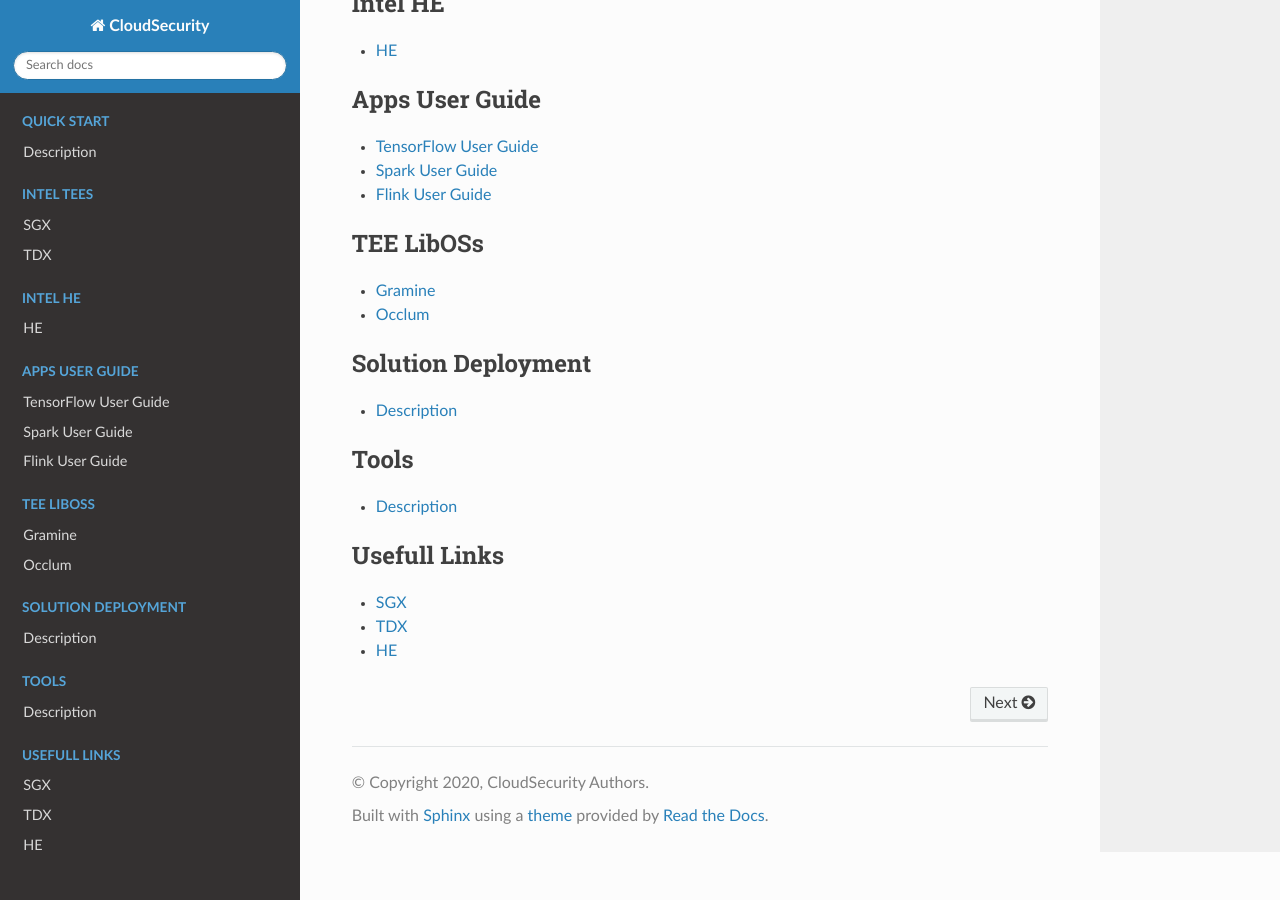
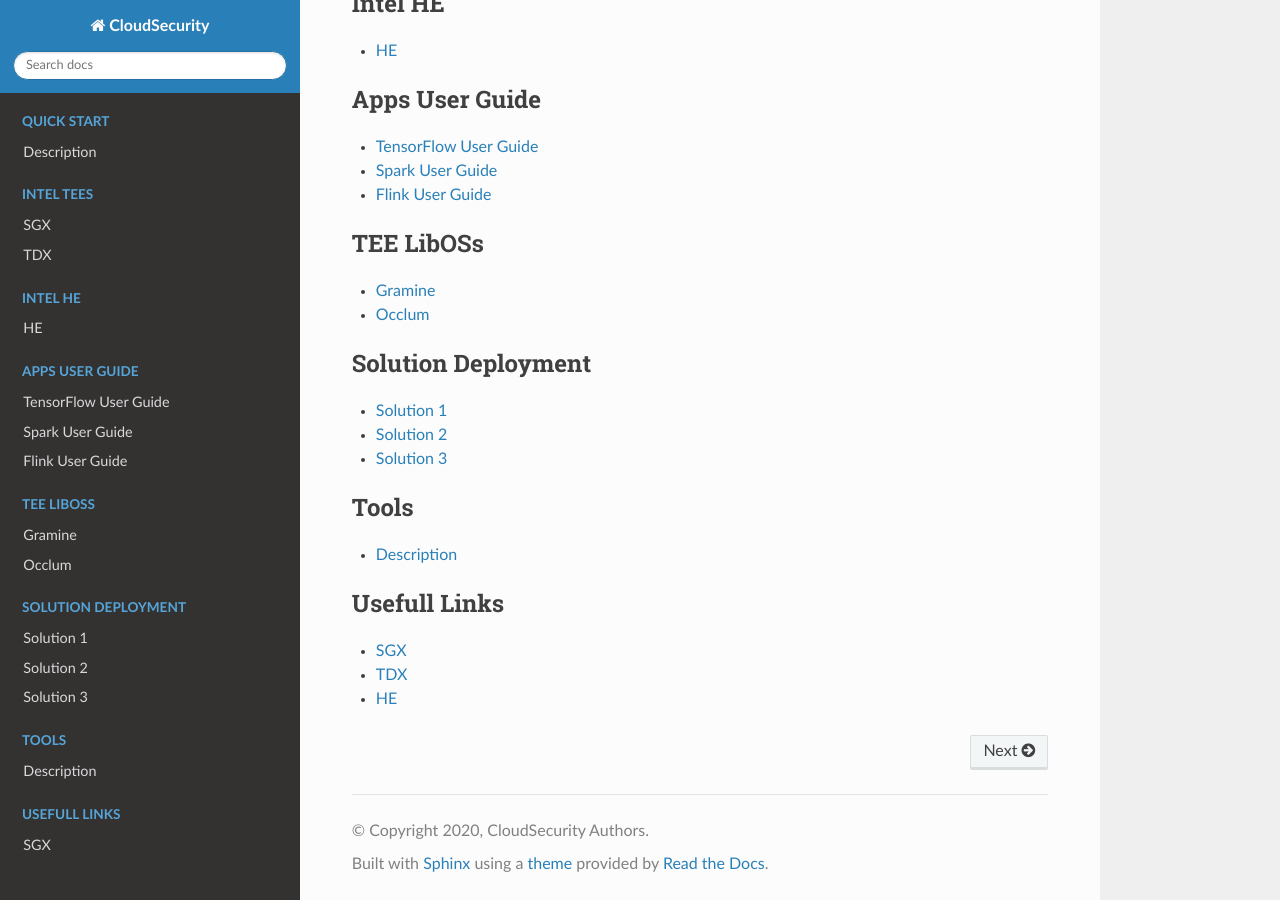
Before and after one commit to RodgerZhu/Cloud_Security, a Sphinx documentation site: the page built from Docs/readdoc/docs/source/index.rst, in a window 1280 px wide and 900 px high, scrolled down 638 px. Built offline with Sphinx 7.4.7 and the Read the Docs theme 2.0.0, drawn with Linux system fonts in a browser that asks for light colours; pages that are not in the unit, such as notebooks, are missing from menus.

Commit message:
Add more solution md

```diff
--- /dev/null
+++ b/Docs/readdoc/docs/source/Solutions/solution1.md
@@ -0,0 +1 @@
+# Solution 1
--- /dev/null
+++ b/Docs/readdoc/docs/source/Solutions/solution2.md
@@ -0,0 +1 @@
+# Solution 2
--- /dev/null
+++ b/Docs/readdoc/docs/source/Solutions/solution3.md
@@ -0,0 +1 @@
+# Solution 3
--- a/Docs/readdoc/docs/source/deployment.rst
+++ /dev/null
@@ -1,2 +0,0 @@
-Description
------------
--- a/Docs/readdoc/docs/source/index.rst
+++ b/Docs/readdoc/docs/source/index.rst
@@ -58,7 +58,9 @@ Contents
    :maxdepth: 1
    :caption: Solution Deployment
 
-   deployment
+   Solutions/solution1.md
+   Solutions/solution2.md
+   Solutions/solution3.md
 
 
 .. toctree::
```
